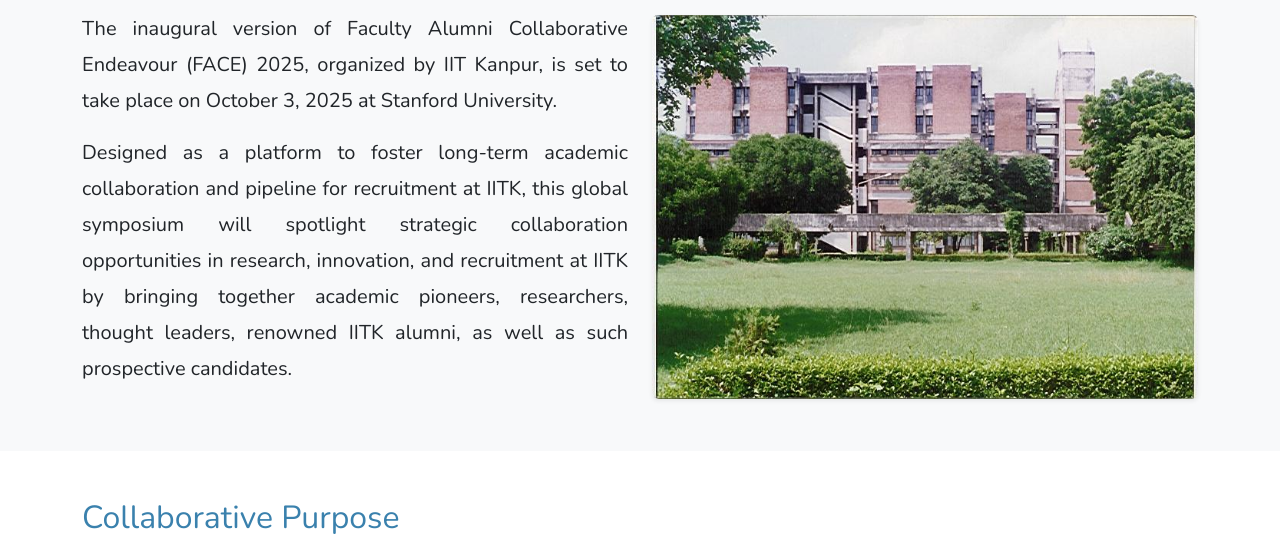
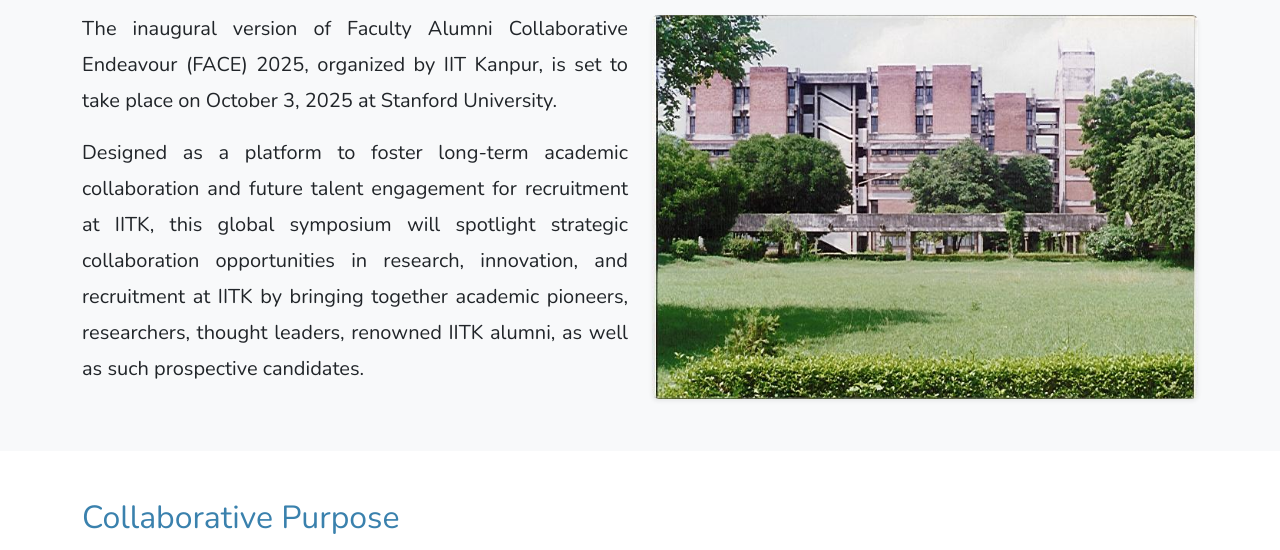
Before and after one commit to mahima263/FACE, a plain HTML site: page index.html in a window 1280 px wide. Shown: the part 1320-1870 px from the top of the page. Drawn offline with nearby package versions, Linux system fonts and the light colour scheme.

Commit message:
firstto firstqkjnhh commit

```diff
--- a/index.html
+++ b/index.html
@@ -131,7 +131,7 @@
           </p>
           <p class="fs-5"
             style="font-family: 'Nunito', system-ui, -apple-system, 'Segoe UI', Roboto, 'Helvetica Neue', Arial, sans-serif; line-height: 1.8;">
-            Designed as a platform to foster long-term academic collaboration and pipeline for recruitment at IITK, this global symposium will spotlight strategic collaboration opportunities in research, innovation, and recruitment at IITK by bringing together academic pioneers, researchers, thought leaders, renowned IITK alumni, as well as such prospective candidates.
+            Designed as a platform to foster long-term academic collaboration and future talent engagement for recruitment at IITK, this global symposium will spotlight strategic collaboration opportunities in research, innovation, and recruitment at IITK by bringing together academic pioneers, researchers, thought leaders, renowned IITK alumni, as well as such prospective candidates.
           </p>
         </div>
 
```
